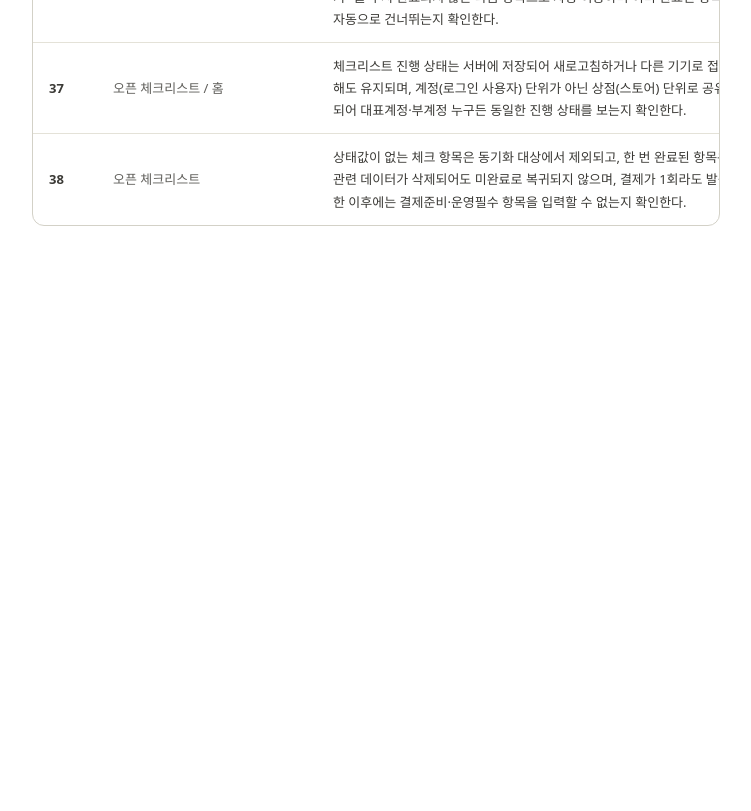
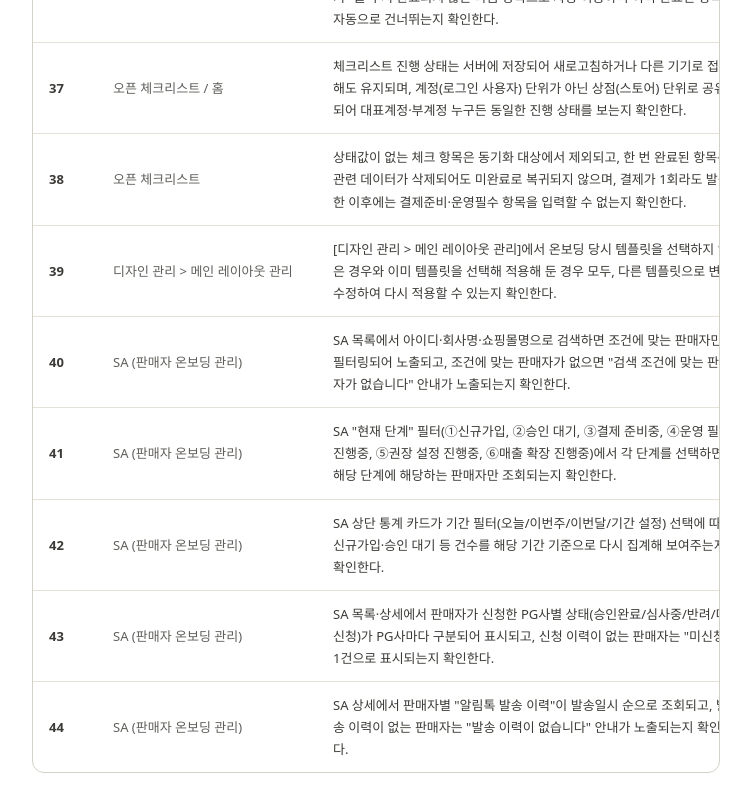
Before and after one commit to WEED-Convergence/WEED-Convergence-FLEXG-onboarding-HYESUN-2026-08, a Next.js app: page /test-scenario in a window 1280 px wide. Shown: the part 3160-3971 px from the top of the page, without its empty margins (224-975 px from the left). Before the commit the page ends 3426 px from the top, so only its background shows below. Built offline with nearby package versions, Linux system fonts and the light colour scheme.

Commit message:
테스트 시나리오 화면: 39~44번에 템플릿 변경(디자인 관리) 및 SA 화면 시나리오 5건 추가

```diff
--- a/src/app/test-scenario/page.tsx
+++ b/src/app/test-scenario/page.tsx
@@ -237,6 +237,42 @@ const scenarios: ScenarioRow[] = [
       "상태값이 없는 체크 항목은 동기화 대상에서 제외되고, 한 번 완료된 항목은 관련 데이터가 삭제되어도 미완료로 복귀되지 않으며, 결제가 1회라도 발생한 이후에는 결제준비·운영필수 항목을 입력할 수 없는지 확인한다.",
     screen: "오픈 체크리스트",
   },
+  {
+    no: 39,
+    content:
+      "[디자인 관리 > 메인 레이아웃 관리]에서 온보딩 당시 템플릿을 선택하지 않은 경우와 이미 템플릿을 선택해 적용해 둔 경우 모두, 다른 템플릿으로 변경·수정하여 다시 적용할 수 있는지 확인한다.",
+    screen: "디자인 관리 > 메인 레이아웃 관리",
+  },
+  {
+    no: 40,
+    content:
+      "SA 목록에서 아이디·회사명·쇼핑몰명으로 검색하면 조건에 맞는 판매자만 필터링되어 노출되고, 조건에 맞는 판매자가 없으면 \"검색 조건에 맞는 판매자가 없습니다\" 안내가 노출되는지 확인한다.",
+    screen: "SA (판매자 온보딩 관리)",
+  },
+  {
+    no: 41,
+    content:
+      "SA \"현재 단계\" 필터(①신규가입, ②승인 대기, ③결제 준비중, ④운영 필수 진행중, ⑤권장 설정 진행중, ⑥매출 확장 진행중)에서 각 단계를 선택하면 해당 단계에 해당하는 판매자만 조회되는지 확인한다.",
+    screen: "SA (판매자 온보딩 관리)",
+  },
+  {
+    no: 42,
+    content:
+      "SA 상단 통계 카드가 기간 필터(오늘/이번주/이번달/기간 설정) 선택에 따라 신규가입·승인 대기 등 건수를 해당 기간 기준으로 다시 집계해 보여주는지 확인한다.",
+    screen: "SA (판매자 온보딩 관리)",
+  },
+  {
+    no: 43,
+    content:
+      "SA 목록·상세에서 판매자가 신청한 PG사별 상태(승인완료/심사중/반려/미신청)가 PG사마다 구분되어 표시되고, 신청 이력이 없는 판매자는 \"미신청\" 1건으로 표시되는지 확인한다.",
+    screen: "SA (판매자 온보딩 관리)",
+  },
+  {
+    no: 44,
+    content:
+      "SA 상세에서 판매자별 \"알림톡 발송 이력\"이 발송일시 순으로 조회되고, 발송 이력이 없는 판매자는 \"발송 이력이 없습니다\" 안내가 노출되는지 확인한다.",
+    screen: "SA (판매자 온보딩 관리)",
+  },
 ];
 
 export default function TestScenarioPage() {
```
